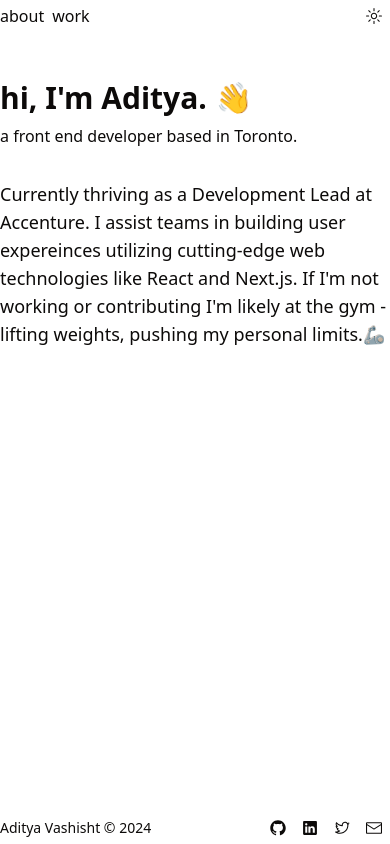
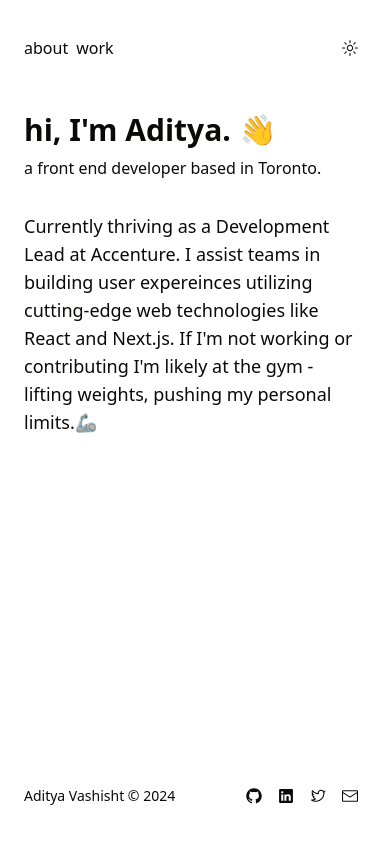
Before and after one commit to adityavashisht9/adityavashisht.com, a Next.js app: page / in a window 390 px wide. Built offline with nearby package versions, Linux system fonts and the light colour scheme.

Commit message:
fixed styling for mobile and desktop

```diff
--- a/app/layout.tsx
+++ b/app/layout.tsx
@@ -23,14 +23,12 @@ export default function RootLayout({
 }>) {
   return (
     <html lang="en" suppressHydrationWarning>
-      <body className="min-h-screen flex flex-col">
+      <body className="min-h-screen flex flex-col px-6 py-8 mx-auto max-w-3xl">
         <ThemeProvider attribute="class" defaultTheme="system">
-          <div>
-            <header className="flex justify-between">
-              <NavBar />
-            </header>
-            <main className="mt-12 mb-8 sm:mt-24">{children}</main>
-          </div>
+          <header className="flex justify-between">
+            <NavBar />
+          </header>
+          <main className="pt-12">{children}</main>
 
           <footer className="mt-auto">
             <div className="flex items-center justify-between">
```
